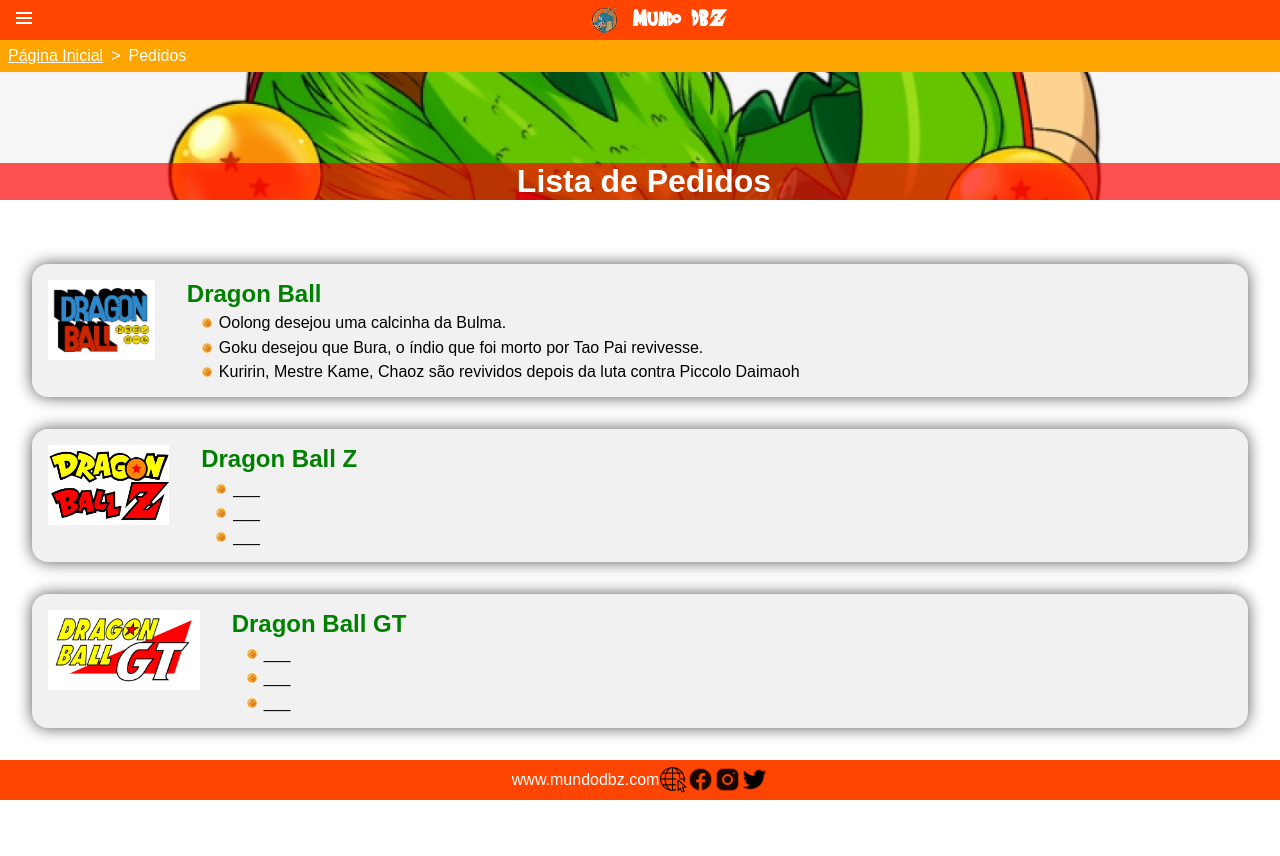
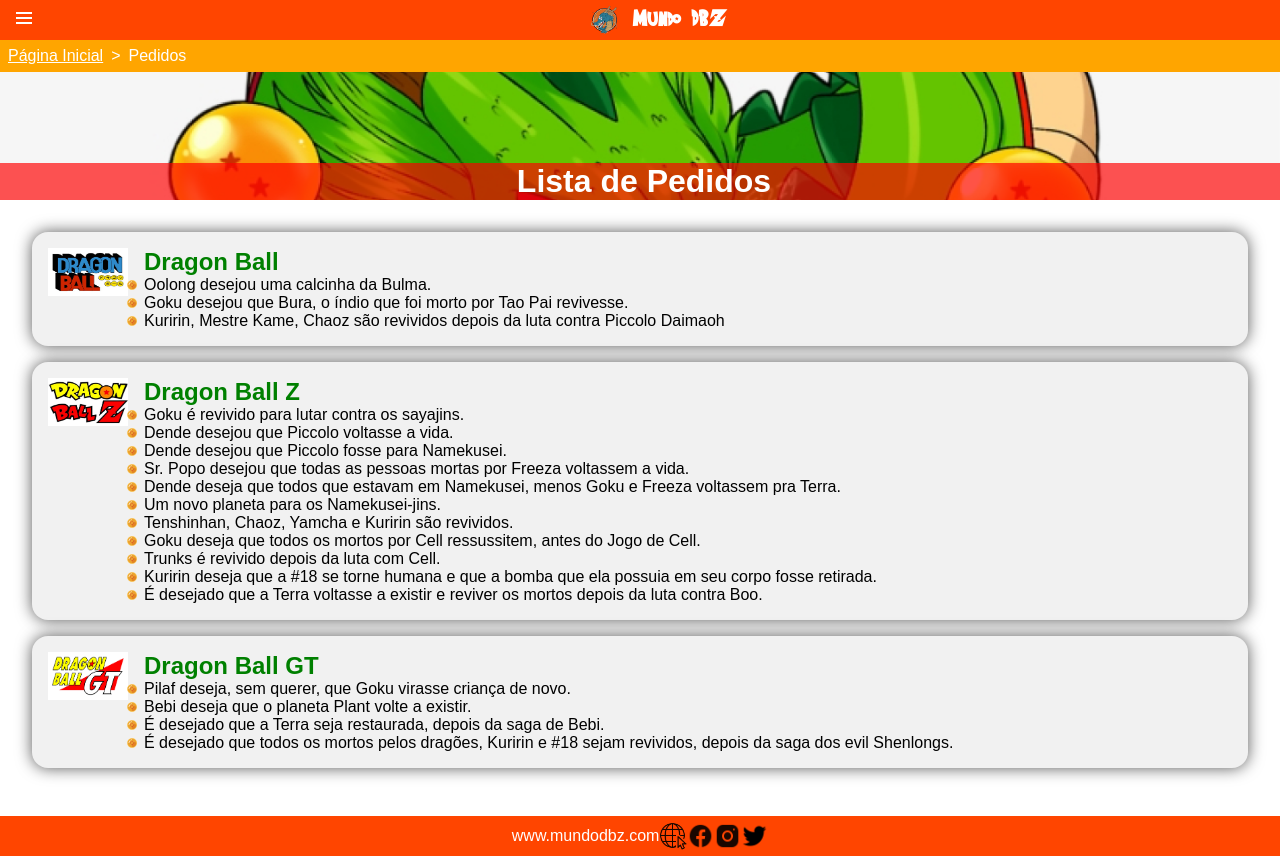
Before and after one commit to ltombely/DragonBall, a plain HTML site: page pages/requests.html in a window 1280 px wide. Before the commit the page ends 800 px from the top, so only its background shows below. Drawn offline with Linux system fonts and the light colour scheme.

Commit message:
update requests

```diff
--- a/css/requests.css
+++ b/css/requests.css
@@ -3,24 +3,21 @@
 body > article{
     background-image: url('../imgs/pedidos.jpg');
 }
-body > main > section{
-    display: flex;
-    margin-top:2rem;
-}
-body > main > section > div{
-    margin-left: 2.0rem;
-}
-body > main > section > img{
-    width: 7    rem;
-    height: 5rem;
-}
+
 body > main > section > div > ul{
     list-style-image: url('../imgs/esfera_do_dragao.png');
 }
-body > main > section > div > ul > li {
-    margin-top: 0.4rem;
-    margin-left: 2rem;
-}
+
 body > main > section > div > h2{
     color:green;
 }
+section.card {
+    display: flex;
+    margin-bottom: 1rem;
+}
+
+section.card > img {
+    width: 5rem;
+    height: 3rem;
+    margin-right: 1rem;
+}
--- a/pages/requests.html
+++ b/pages/requests.html
@@ -48,9 +48,32 @@
             <div>
                 <h2>Dragon Ball Z</h2>
                 <ul>
-                    <li>___</li>
-                    <li>___</li>
-                    <li>___</li>
+                    <li>Goku é revivido para lutar contra os sayajins.</li>
+            <li>Dende desejou que Piccolo voltasse a vida.</li>
+            <li>Dende desejou que Piccolo fosse para Namekusei.</li>
+            <li>
+              Sr. Popo desejou que todas as pessoas mortas por Freeza voltassem
+              a vida.
+            </li>
+            <li>
+              Dende deseja que todos que estavam em Namekusei, menos Goku e
+              Freeza voltassem pra Terra.
+            </li>
+            <li>Um novo planeta para os Namekusei-jins.</li>
+            <li>Tenshinhan, Chaoz, Yamcha e Kuririn são revividos.</li>
+            <li>
+              Goku deseja que todos os mortos por Cell ressussitem, antes do
+              Jogo de Cell.
+            </li>
+            <li>Trunks é revivido depois da luta com Cell.</li>
+            <li>
+              Kuririn deseja que a #18 se torne humana e que a bomba que ela
+              possuia em seu corpo fosse retirada.
+            </li>
+            <li>
+              É desejado que a Terra voltasse a existir e reviver os mortos
+              depois da luta contra Boo.
+            </li>
                 </ul>
             </div>
         </section>
@@ -59,9 +82,15 @@
             <div>
                 <h2>Dragon Ball GT</h2>
                 <ul>
-                    <li>___</li>
-                    <li>___</li>
-                    <li>___</li>
+                    <li>Pilaf deseja, sem querer, que Goku virasse criança de novo.</li>
+                    <li>Bebi deseja que o planeta Plant volte a existir.</li>
+                    <li>
+                      É desejado que a Terra seja restaurada, depois da saga de Bebi.
+                    </li>
+                    <li>
+                      É desejado que todos os mortos pelos dragões, Kuririn e #18 sejam
+                      revividos, depois da saga dos evil Shenlongs.
+                    </li>
                 </ul>
             </div>
         </section>
```
